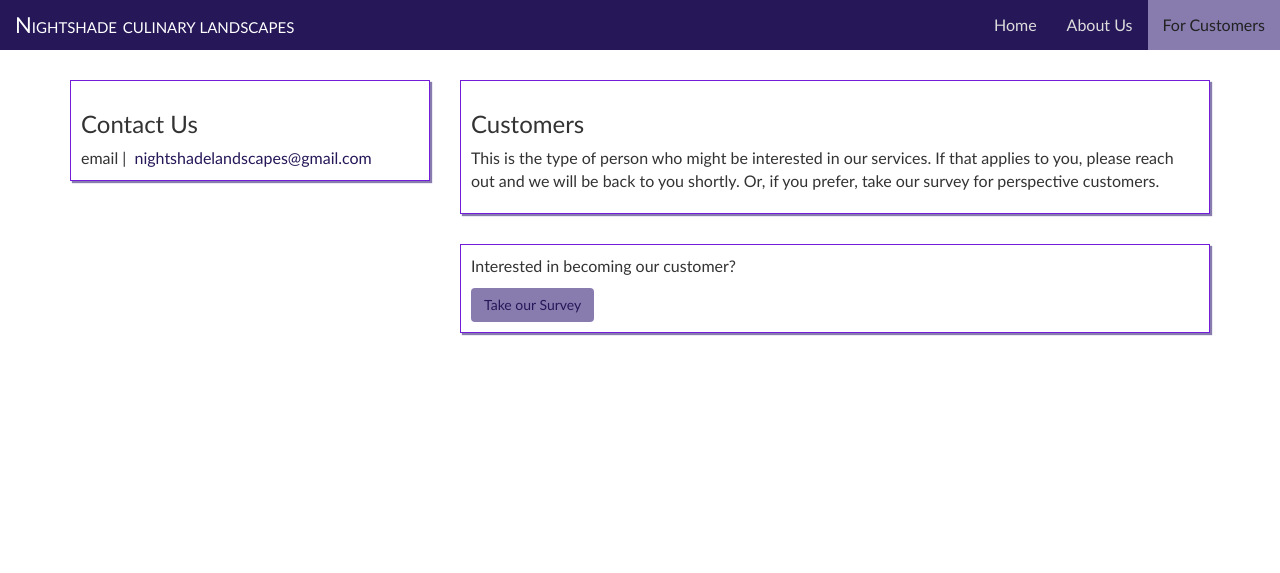
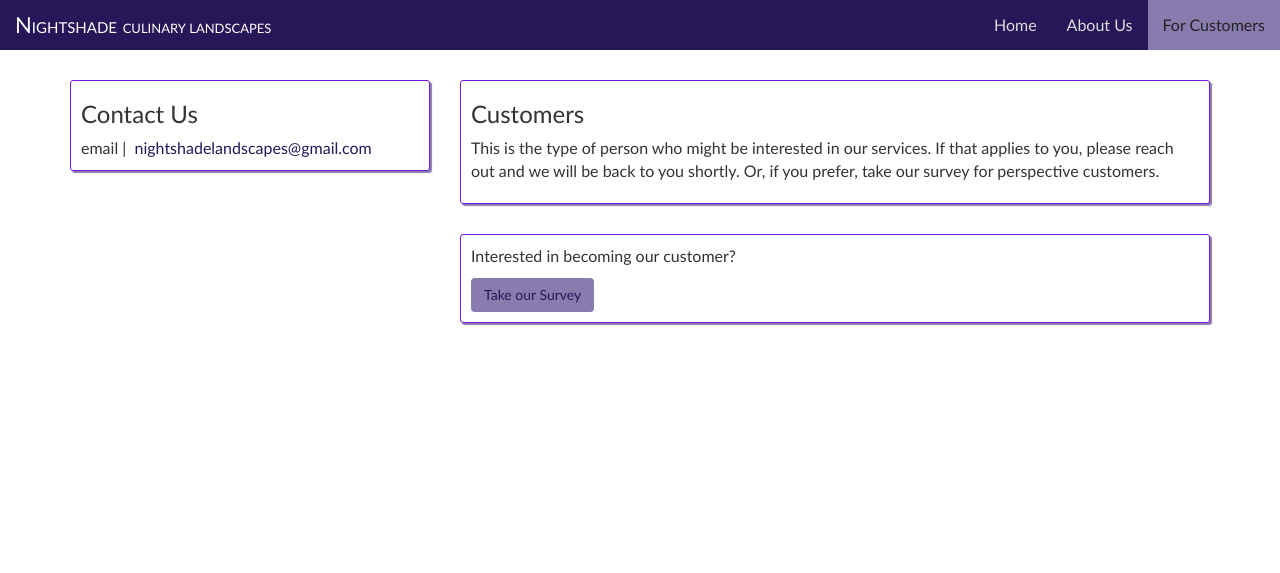
Before and after one commit to a-bort/Nightshade, a PHP site: page /customers.html in a window 1280 px wide. Shown: the top 573 px of the page. Run offline with PHP 8.4, Linux system fonts and the light colour scheme; some libraries are stand-ins or nearby versions.

Commit message:
Styling touch-up

```diff
--- a/style.css
+++ b/style.css
@@ -34,6 +34,10 @@ a:hover {
   background-color: #887CAF;
 }
 
+.btn-action:hover {
+  color: #261758;
+}
+
 .navbar-default {
   background-color: #261758;
   border: 0;
@@ -65,6 +69,7 @@ a:hover {
 
 .navbar-subtitle {
   font-variant: all-small-caps;
+  font-size: 16px;
 }
 
 .text-muted {
@@ -97,10 +102,27 @@ a:hover {
   -webkit-box-shadow: 2px 2px 1px 0px #887CAF;
   -moz-box-shadow: 2px 2px 1px 0px #887CAF;
   box-shadow: 2px 2px 1px 0px #887CAF;
+  border-radius: 3px;
+}
+
+.about-row div[class^="col-"]:first-child {
+  padding: 0px;
+}
+
+.about-row div[class^="col-"]:last-child {
+  padding: 0px;
 }
 
 .about-row img {
   width: 100%;
+}
+
+.about-row h3 {
+  margin-top: 10px;
+}
+
+.contact-details {
+  word-wrap: break-word;
 }
 
 /*
@@ -108,7 +130,7 @@ a:hover {
  * On tablets and other medium-sized devices, we want to customize some
  * of the mobile styles.
  */
-@media (min-width: 62em) {
+@media (min-width: 48em) {
 
     /* We increase the body font size */
     body {
@@ -125,6 +147,10 @@ a:hover {
 
     .navbar-brand {
       font-size: 22px;
+    }
+
+    .navbar-subtitle {
+      font-size: 18px;
     }
 
     /* We can align the menu header to the left, but float the
@@ -152,6 +178,15 @@ a:hover {
       margin-bottom: 30px;
     }
 
+    .about-row div[class^="col-"]:first-child {
+      padding-left: 0px;
+      padding-right: 15px;
+    }
+
+    .about-row div[class^="col-"]:last-child {
+      padding-left: 15px;
+      padding-right: 0px;
+    }
 }
 
 /*
@@ -160,11 +195,5 @@ a:hover {
  * of the mobile and tablet styles.
  */
 @media (min-width: 78em) {
-  /*#jumbotron-image {
-    height: 500px;
-  }
 
-  #jumbotron-image > img {
-    margin-top: -150px;
-  }*/
 }
```
